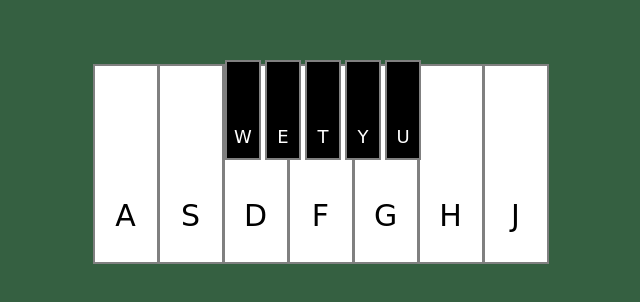
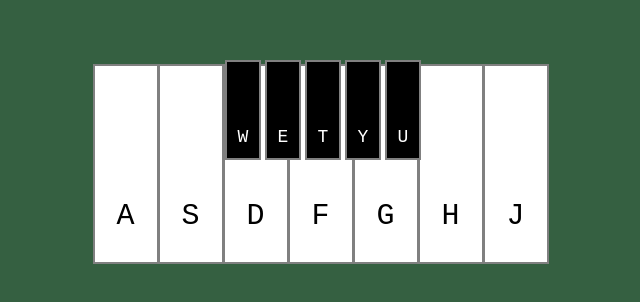
Before and after one commit to kritgrover/virtual-piano, a plain HTML site: page index.html in a window 1280 px wide. Shown: the part 136-438 px from the top of the page, 317-957 px from the left. Drawn offline with Linux system fonts and the light colour scheme.

Commit message:
Update styles.css

```diff
--- a/styles.css
+++ b/styles.css
@@ -26,7 +26,6 @@ body {
     z-index: 0;
     margin-left: -5px;
     line-height: 300px;
-    font-family: 'Dancing Script', cursive;
     font-size: 30px;
 }
 
@@ -40,7 +39,6 @@ body {
     top: -204px;
     z-index: 1;
     line-height: 150px;
-    font-family: 'Dancing Script', cursive;
     font-size: 18px;
     color: white;
 }
```
